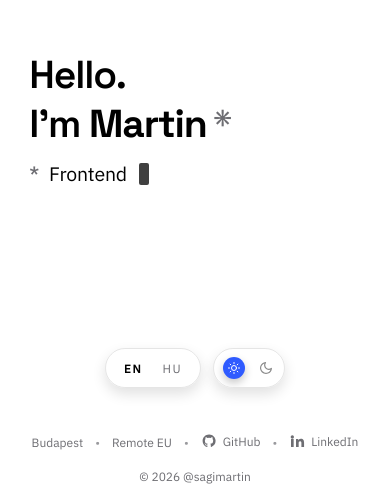
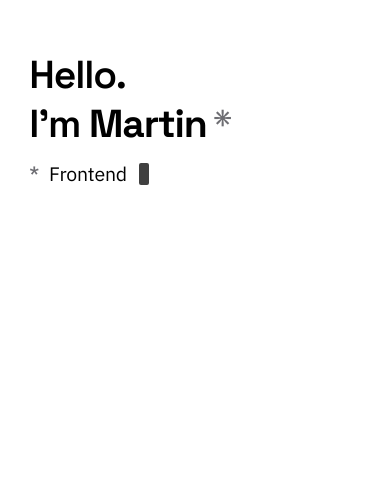
Before and after one commit to sagimartin/vibe-portfolio, a React (Vite) app: page / in a window 390 px wide. Shown: the part 346-844 px from the top of the page. Built offline with nearby package versions, Linux system fonts and the light colour scheme.

Commit message:
Restructure footer preferences layout

```diff
--- a/src/App.css
+++ b/src/App.css
@@ -59,7 +59,6 @@
   --theme-switch-icon-right: calc(var(--theme-switch-width) - var(--theme-switch-pad) - var(--theme-switch-thumb-half));
   --language-pill-width: 96px;
   --pref-gap: 12px;
-  --pref-row-offset: calc(14px + 2rem + 2.5rem);
   --header-h: calc(64px + var(--header-offset));
 }
 
@@ -289,26 +288,8 @@ section {
 }
 
 /* =========================
-   LANGUAGE SWITCH (CORNER)
+   LANGUAGE SWITCH (PILL)
 ========================= */
-.language-corner {
-  position: fixed;
-  left: 50%;
-  bottom: var(--pref-row-offset);
-  z-index: 60;
-  opacity: 0;
-  transform: translate(-50%, 6px);
-  transition: opacity 0.35s var(--ease-out-apple),
-    transform 0.35s var(--ease-out-apple);
-  pointer-events: none;
-}
-
-.language-corner.is-visible {
-  opacity: 1;
-  transform: translate(-50%, 0);
-  pointer-events: auto;
-}
-
 .language-switch-corner {
   display: inline-flex;
   align-items: center;
@@ -1333,30 +1314,15 @@ section {
 }
 
 .contact-meta {
-  position: fixed;
-  left: 0;
-  right: 0;
-  bottom: calc(14px + 2rem);
-  display: flex;
-  flex-wrap: nowrap;
+  display: flex;
+  flex-wrap: wrap;
   justify-content: center;
   align-items: center;
+  margin-top: .5rem;
   row-gap: 8px;
   font-size: 12px;
   color: var(--muted);
-  z-index: 59;
-  white-space: nowrap;
-  opacity: 0;
-  pointer-events: none;
-  transform: translateY(6px);
-  transition: opacity 0.35s var(--ease-out-apple),
-    transform 0.35s var(--ease-out-apple);
-}
-
-.contact-meta.is-visible {
-  opacity: 1;
-  pointer-events: auto;
-  transform: translateY(0);
+  white-space: normal;
 }
 
 .contact-meta-entry {
@@ -1409,41 +1375,14 @@ section {
   border-color: var(--text);
 }
 
-
-/* =========================
-   SITE CREDITS
-========================= */
-.site-credits {
-  position: fixed;
-  left: 0;
-  right: 0;
-  bottom: 14px;
-  display: flex;
-  flex-direction: row;
-  justify-content: center;
-  align-items: center;
+.site-credits-line {
   font-size: 12px;
   color: var(--muted);
-  pointer-events: none;
-  z-index: 60;
-  opacity: 0;
-  transform: translateY(6px);
-  transition: opacity 0.35s var(--ease-out-apple),
-    transform 0.35s var(--ease-out-apple);
-}
-
-.site-credits-line {
-  pointer-events: none;
-}
-
-.site-credits.is-visible {
-  opacity: 1;
-  transform: translateY(0);
 }
 
 footer {
   border-top: 1px solid var(--border);
-  padding: 28px 0;
+  padding: 28px 0 36px;
   color: var(--muted);
   font-size: 14px;
   background: transparent;
@@ -1451,7 +1390,42 @@ footer {
 
 footer .container {
   display: flex;
+  align-items: center;
   justify-content: center;
+}
+
+footer .footer-stack {
+  display: flex;
+  flex-direction: column;
+  align-items: center;
+  gap: 16px;
+  text-align: center;
+  width: 100%;
+}
+
+footer .footer-preferences {
+  display: flex;
+  flex-direction: column;
+  align-items: center;
+  gap: 12px;
+  width: 100%;
+}
+
+footer .footer-toggles {
+  display: flex;
+  align-items: center;
+  justify-content: center;
+  gap: var(--pref-gap);
+  flex-wrap: wrap;
+}
+
+footer .footer-toggles .theme-switch {
+  position: static;
+  right: auto;
+  left: auto;
+  top: auto;
+  bottom: auto;
+  transform: none;
 }
 
 @media (max-width: 768px) {
@@ -1494,24 +1468,6 @@ footer .container {
 
   .card h3 {
     padding-right: 84px;
-  }
-
-  .theme-switch {
-    display: inline-flex;
-    right: auto;
-    left: 50%;
-    top: auto;
-    bottom: var(--pref-row-offset);
-    transform: translateX(calc(-50% + (var(--language-pill-width) + var(--pref-gap)) / 2));
-  }
-
-  .language-corner {
-    left: 50%;
-    transform: translate(calc(-50% - (var(--theme-switch-width) + var(--pref-gap)) / 2), 6px);
-  }
-
-  .language-corner.is-visible {
-    transform: translate(calc(-50% - (var(--theme-switch-width) + var(--pref-gap)) / 2), 0);
   }
 
   .contact-meta {
@@ -1536,32 +1492,6 @@ footer .container {
   }
 }
 
-@media (max-width: 768px) {
-  :root[data-contact-visible="true"] .theme-switch {
-    display: inline-flex;
-    right: auto;
-    left: 50%;
-    top: auto;
-    bottom: calc(var(--pref-row-offset) + 1.5rem);
-    transform: translateX(calc(-50% + (var(--language-pill-width) + var(--pref-gap)) / 2));
-  }
-
-  :root[data-contact-visible="true"] .language-corner {
-    left: 50%;
-    transform: translate(calc(-50% - (var(--theme-switch-width) + var(--pref-gap)) / 2), 6px);
-    bottom: calc(var(--pref-row-offset) + 1.5rem);
-  }
-
-  :root[data-contact-visible="true"] .language-corner.is-visible {
-    transform: translate(calc(-50% - (var(--theme-switch-width) + var(--pref-gap)) / 2), 0);
-  }
-
-  :root[data-contact-visible="true"] .language-switch-corner {
-    width: var(--language-pill-width);
-    justify-content: center;
-  }
-}
-
 @media (hover: none) {
   .card:hover {
     transform: none;
--- a/src/App.jsx
+++ b/src/App.jsx
@@ -5,7 +5,6 @@ import HeroSection from './components/HeroSection.jsx'
 import WorkSection from './components/WorkSection.jsx'
 import ContactSection from './components/ContactSection.jsx'
 import Footer from './components/Footer.jsx'
-import LanguageSwitch from './components/LanguageSwitch.jsx'
 import ThemeSwitch from './components/ThemeSwitch.jsx'
 import WorkModal from './components/WorkModal.jsx'
 import { COPY, PROJECT_IMAGES, PROJECT_TRANSLATIONS, TAG_LABELS } from './content/index.js'
@@ -190,7 +189,7 @@ function App() {
         onSelect={handleSelectSection}
         isVisible={headerVisible}
       />
-      <ThemeSwitch isVisible={themeSwitchVisible} />
+      {isDesktop ? <ThemeSwitch isVisible={themeSwitchVisible} /> : null}
       <main>
         <HeroSection
           greeting={strings.hero.greeting}
@@ -214,17 +213,18 @@ function App() {
           ctaMessage={strings.contact.ctaMessage}
           ctaCall={strings.contact.ctaCall}
           replies={strings.contact.replies}
-          pills={strings.contact.pills}
-          socials={strings.contact.socials}
           messageSubject={strings.contact.messageSubject}
           callLink={strings.contact.callLink}
-          metaVisible={showCredits}
         />
       </main>
-      <Footer isVisible={showCredits} text={strings.footer.credits} />
-      <div className={showCredits ? 'language-corner is-visible' : 'language-corner'}>
-        <LanguageSwitch language={language} onChange={setLanguage} variant="corner" />
-      </div>
+      <Footer
+        text={strings.footer.credits}
+        pills={strings.contact.pills}
+        socials={strings.contact.socials}
+        language={language}
+        onLanguageChange={setLanguage}
+        showThemeSwitch={!isDesktop}
+      />
       <WorkModal
         project={activeProject}
         eyebrow={strings.work.eyebrow}
--- a/src/components/ContactSection.jsx
+++ b/src/components/ContactSection.jsx
@@ -5,44 +5,8 @@ function ContactSection(props) {
   var ctaMessage = props.ctaMessage || 'Send message'
   var ctaCall = props.ctaCall || 'Book a call'
   var replies = props.replies || 'Usually replies in ~2-3h'
-  var pills = props.pills || []
-  var socials = props.socials || []
   var messageSubject = props.messageSubject || 'Hey Martin 👋'
   var callLink = props.callLink || 'https://meet.google.com/new'
-  var metaVisible = Boolean(props.metaVisible)
-  function getSocialIcon(label) {
-    if (label === 'GitHub') {
-      return (
-        <svg viewBox="0 0 24 24" aria-hidden="true">
-          <path d="M12 2.4c-5.3 0-9.6 4.3-9.6 9.6 0 4.2 2.7 7.8 6.5 9.1.5.1.7-.2.7-.5v-1.8c-2.6.6-3.2-1.1-3.2-1.1-.4-1.1-1-1.4-1-1.4-.8-.6.1-.6.1-.6.9.1 1.4 1 1.4 1 .8 1.4 2.1 1 2.6.8.1-.6.3-1 .6-1.3-2.1-.2-4.3-1-4.3-4.6 0-1 .4-1.9 1-2.6-.1-.2-.4-1.2.1-2.5 0 0 .8-.3 2.7 1a9.3 9.3 0 0 1 4.9 0c1.9-1.3 2.7-1 2.7-1 .5 1.3.2 2.3.1 2.5.6.7 1 1.6 1 2.6 0 3.6-2.2 4.4-4.3 4.6.3.3.7.8.7 1.7v2.5c0 .3.2.6.7.5a9.7 9.7 0 0 0 6.5-9.1c0-5.3-4.3-9.6-9.6-9.6Z" />
-        </svg>
-      )
-    }
-    if (label === 'LinkedIn') {
-      return (
-        <svg viewBox="0 0 24 24" aria-hidden="true">
-          <path d="M4.98 3.5a2.5 2.5 0 1 1 0 5 2.5 2.5 0 0 1 0-5ZM3 9h4v12H3V9Zm7 0h3.8v1.7h.1c.5-1 1.8-2.1 3.8-2.1 4.1 0 4.9 2.7 4.9 6.2V21h-4v-5.6c0-1.3 0-3-1.9-3-1.9 0-2.2 1.5-2.2 2.9V21h-4V9Z" />
-        </svg>
-      )
-    }
-    return null
-  }
-  var metaItems = []
-  pills.forEach(function (pill, index) {
-    var parts = String(pill)
-      .split('·')
-      .map(function (part) {
-        return part.trim()
-      })
-      .filter(Boolean)
-    if (!parts.length) return
-    parts.forEach(function (part, partIndex) {
-      metaItems.push({ key: 'pill-' + index + '-' + partIndex, type: 'text', label: part })
-    })
-  })
-  socials.forEach(function (item) {
-    metaItems.push({ key: 'social-' + item.label, type: 'link', label: item.label, href: item.href })
-  })
   const handleMouseMove = (event) => {
     const card = event.currentTarget
     const rect = card.getBoundingClientRect()
@@ -75,7 +39,7 @@ function ContactSection(props) {
       <div className="contact-glow" aria-hidden="true"></div>
       <div className="container section-inner">
         <div className="contact-card reveal delay-1">
-            <div className="contact-header">
+          <div className="contact-header">
             <p className="contact-eyebrow">{eyebrow}</p>
             <h2 className="contact-title">{title}</h2>
           </div>
@@ -102,28 +66,6 @@ function ContactSection(props) {
           </div>
         </div>
       </div>
-      {metaItems.length > 0 ? (
-        <div
-          className={metaVisible ? 'contact-meta is-visible' : 'contact-meta'}
-          aria-label="Contact links"
-        >
-          {metaItems.map(function (item) {
-            var icon = item.type === 'link' ? getSocialIcon(item.label) : null
-            return (
-              <span className="contact-meta-entry" key={item.key}>
-                {item.type === 'link' ? (
-                  <a className="contact-meta-item contact-meta-link" href={item.href} target="_blank" rel="noreferrer">
-                    {icon ? <span className="contact-meta-icon">{icon}</span> : null}
-                    <span className="contact-meta-label">{item.label}</span>
-                  </a>
-                ) : (
-                  <span className="contact-meta-item">{item.label}</span>
-                )}
-              </span>
-            )
-          })}
-        </div>
-      ) : null}
     </section>
   )
 }
--- a/src/components/Footer.jsx
+++ b/src/components/Footer.jsx
@@ -1,13 +1,85 @@
+import LanguageSwitch from './LanguageSwitch.jsx'
+import ThemeSwitch from './ThemeSwitch.jsx'
+
 function Footer(props) {
-  const isVisible = props.isVisible
   const year = new Date().getFullYear()
   const rawText = props.text || '© {year} @sagimartin. All rights reserved.'
   const text = rawText.replace('{year}', year)
+  const language = props.language || 'en'
+  const onLanguageChange = props.onLanguageChange
+  const showLanguageSwitch = props.showLanguageSwitch !== false
+  const showThemeSwitch = Boolean(props.showThemeSwitch)
+  const pills = props.pills || []
+  const socials = props.socials || []
+
+  function getSocialIcon(label) {
+    if (label === 'GitHub') {
+      return (
+        <svg viewBox="0 0 24 24" aria-hidden="true">
+          <path d="M12 2.4c-5.3 0-9.6 4.3-9.6 9.6 0 4.2 2.7 7.8 6.5 9.1.5.1.7-.2.7-.5v-1.8c-2.6.6-3.2-1.1-3.2-1.1-.4-1.1-1-1.4-1-1.4-.8-.6.1-.6.1-.6.9.1 1.4 1 1.4 1 .8 1.4 2.1 1 2.6.8.1-.6.3-1 .6-1.3-2.1-.2-4.3-1-4.3-4.6 0-1 .4-1.9 1-2.6-.1-.2-.4-1.2.1-2.5 0 0 .8-.3 2.7 1a9.3 9.3 0 0 1 4.9 0c1.9-1.3 2.7-1 2.7-1 .5 1.3.2 2.3.1 2.5.6.7 1 1.6 1 2.6 0 3.6-2.2 4.4-4.3 4.6.3.3.7.8.7 1.7v2.5c0 .3.2.6.7.5a9.7 9.7 0 0 0 6.5-9.1c0-5.3-4.3-9.6-9.6-9.6Z" />
+        </svg>
+      )
+    }
+    if (label === 'LinkedIn') {
+      return (
+        <svg viewBox="0 0 24 24" aria-hidden="true">
+          <path d="M4.98 3.5a2.5 2.5 0 1 1 0 5 2.5 2.5 0 0 1 0-5ZM3 9h4v12H3V9Zm7 0h3.8v1.7h.1c.5-1 1.8-2.1 3.8-2.1 4.1 0 4.9 2.7 4.9 6.2V21h-4v-5.6c0-1.3 0-3-1.9-3-1.9 0-2.2 1.5-2.2 2.9V21h-4V9Z" />
+        </svg>
+      )
+    }
+    return null
+  }
+
+  const metaItems = []
+  pills.forEach(function (pill, index) {
+    const parts = String(pill)
+      .split('·')
+      .map(function (part) {
+        return part.trim()
+      })
+      .filter(Boolean)
+    if (!parts.length) return
+    parts.forEach(function (part, partIndex) {
+      metaItems.push({ key: 'pill-' + index + '-' + partIndex, type: 'text', label: part })
+    })
+  })
+  socials.forEach(function (item) {
+    metaItems.push({ key: 'social-' + item.label, type: 'link', label: item.label, href: item.href })
+  })
 
   return (
-    <div className={isVisible ? 'site-credits is-visible' : 'site-credits'}>
-      <span className="site-credits-line">{text}</span>
-    </div>
+    <footer>
+      <div className="container footer-stack">
+        <div className="footer-preferences">
+          <div className="footer-toggles">
+            {showLanguageSwitch ? (
+              <LanguageSwitch language={language} onChange={onLanguageChange} variant="corner" />
+            ) : null}
+            {showThemeSwitch ? <ThemeSwitch isVisible={true} /> : null}
+          </div>
+          {metaItems.length > 0 ? (
+            <div className="contact-meta" aria-label="Contact links">
+              {metaItems.map(function (item) {
+                const icon = item.type === 'link' ? getSocialIcon(item.label) : null
+                return (
+                  <span className="contact-meta-entry" key={item.key}>
+                    {item.type === 'link' ? (
+                      <a className="contact-meta-item contact-meta-link" href={item.href} target="_blank" rel="noreferrer">
+                        {icon ? <span className="contact-meta-icon">{icon}</span> : null}
+                        <span className="contact-meta-label">{item.label}</span>
+                      </a>
+                    ) : (
+                      <span className="contact-meta-item">{item.label}</span>
+                    )}
+                  </span>
+                )
+              })}
+            </div>
+          ) : null}
+        </div>
+        <span className="site-credits-line">{text}</span>
+      </div>
+    </footer>
   )
 }
 
```
